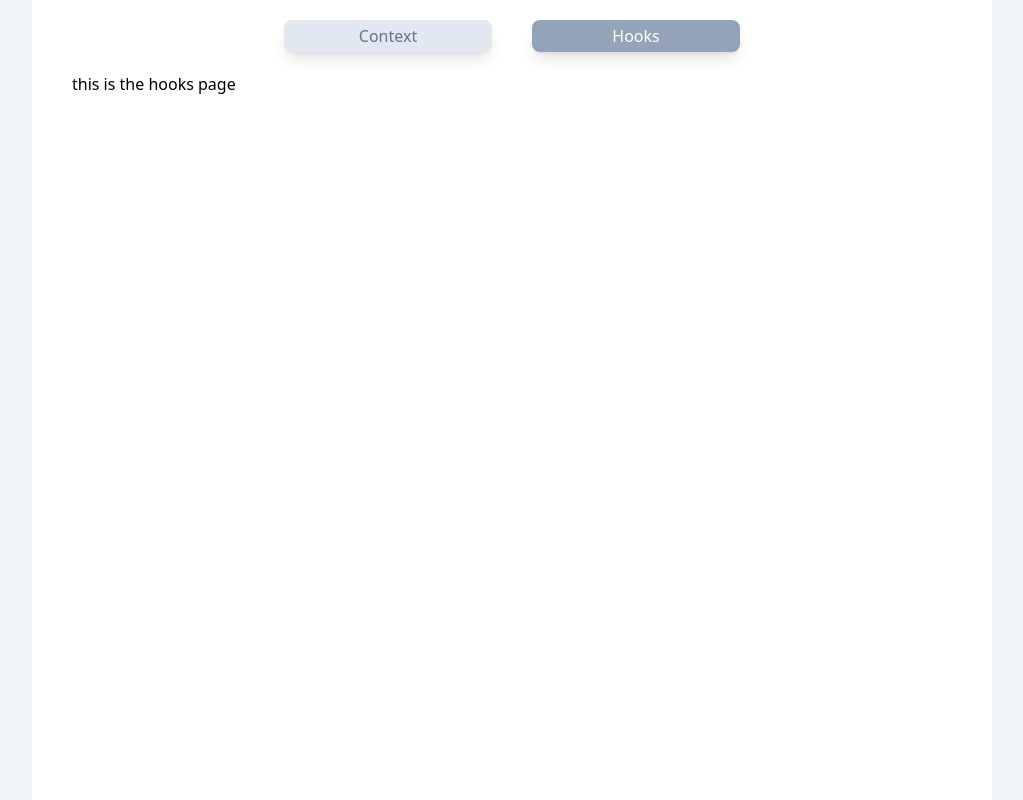
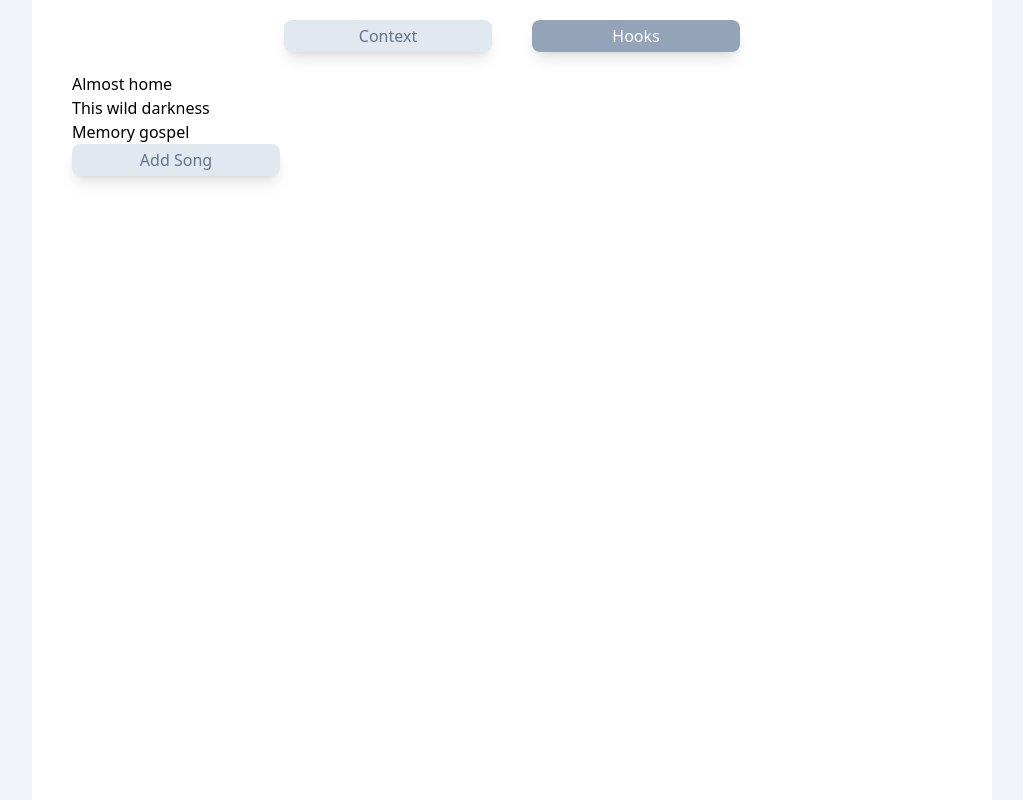
Before and after one commit to O-tega/Reading-List, a React (Create React App) app: page /hooks in a window 1280 px wide. Shown: the whole page, without its empty margins (128-1151 px from the left). Built offline with nearby package versions, Linux system fonts and the light colour scheme.

Commit message:
using useState hooks to add new songs to a list

```diff
--- a/src/Context.js
+++ b/src/Context.js
@@ -1,7 +1,7 @@
 import React, { Component } from "react";
-import Booklist from "./components/Booklist";
-import Navbar from "./components/Navbar";
-import ThemeToggle from "./components/ThemeToggle";
+import Booklist from "./components/contextComponents/Booklist";
+import Navbar from "./components/contextComponents/Navbar";
+import ThemeToggle from "./components/contextComponents/ThemeToggle";
 import AuthContextProvider from "./contexts/AuthContext";
 import ThemeContextProvider from "./contexts/ThemeContext";
 
--- a/src/Hooks.js
+++ b/src/Hooks.js
@@ -1,10 +1,15 @@
 import React from "react";
+import SongList from "./components/hooksComponents/SongList";
 
 
 const Hooks =()=>{
 
     return(
-        <div> this is the hooks page</div>
+
+        <div>
+            <SongList/>
+        </div>
+
     )
 }
 
--- a/src/components/Booklist.js
+++ b/src/components/contextComponents/Booklist.js
@@ -1,5 +1,5 @@
 import React, { Component } from 'react';
-import { ThemeContext } from '../contexts/ThemeContext';
+import { ThemeContext } from '../../contexts/ThemeContext';
 
 
 class Booklist extends Component{
--- a/src/components/Navbar.js
+++ b/src/components/contextComponents/Navbar.js
@@ -1,6 +1,6 @@
 import React, { Component } from "react";
-import { AuthContext } from "../contexts/AuthContext";
-import { ThemeContext } from "../contexts/ThemeContext";
+import { AuthContext } from "../../contexts/AuthContext";
+import { ThemeContext } from "../../contexts/ThemeContext";
 
 // We wil use the theme.ContextConsumer to consume the context rather than calling static
 
--- a/src/components/ThemeToggle.js
+++ b/src/components/contextComponents/ThemeToggle.js
@@ -1,6 +1,5 @@
 import React, { Component } from "react";
-import { ThemeContext } from "../contexts/ThemeContext";
-import {Link} from 'react-router-dom'
+import { ThemeContext } from "../../contexts/ThemeContext";
 
 class ThemeToggle extends Component {
     static contextType = ThemeContext
--- /dev/null
+++ b/src/components/hooksComponents/SongList.js
@@ -0,0 +1,69 @@
+import React, {useState} from 'react'
+
+
+const SongList =()=>{
+
+    // const [newSong, setNewSong] = useState('')
+    const [showForm, setShowForm] = useState(false)
+    const [songs, setSong] = useState([
+        {id: 1, title: 'Almost home' },
+        {id: 2, title: 'This wild darkness' },
+        {id: 3, title: 'Memory gospel' },
+    ])
+
+    const handleClick=()=>{
+        setShowForm(true)
+    }
+    // const handleChange=(e)=>{
+    //     setNewSong(e.value.target)
+    // }
+    const handleSubmit = (e)=>{
+        e.preventDefault()
+        const count = songs.length
+        console.log(e)
+        setSong([...songs, {title:e.target.value, id: count +1 }])
+        setShowForm(false)
+    }
+
+    const songList = songs.map(({title, id})=>{
+        return (
+					<div key={id}>
+						<ul>{title}</ul>
+                    </div>
+
+				);
+    })
+
+    return (
+			<div>
+				{songList}
+
+				{showForm ? (
+					<div className='w-52 p-2'>
+						<form onSubmit={handleSubmit}>
+                        <div className='flex'>
+                            <input
+                                type='text'
+                                placeholder='Add a new song'
+                                className='border border-slate-300 w-96 rounded-lg pl-3 mr-1'
+                            />
+                            <button
+                                className=' text-center rounded-lg text-slate-500 shadow-lg bg-slate-200 hover:bg-slate-400 transition hover:text-white  font-medium px-4 py-1 mr-5'>
+                                Add
+                            </button>
+                        </div>
+						</form>
+					</div>
+				) : null}
+
+				<button
+					onClick={handleClick}
+					className='w-52 text-center rounded-lg text-slate-500 shadow-lg bg-slate-200 hover:bg-slate-400 transition hover:text-white  font-medium px-4 py-1 mr-5'>
+					Add Song
+				</button>
+			</div>
+		);
+
+}
+
+export default SongList;
```
